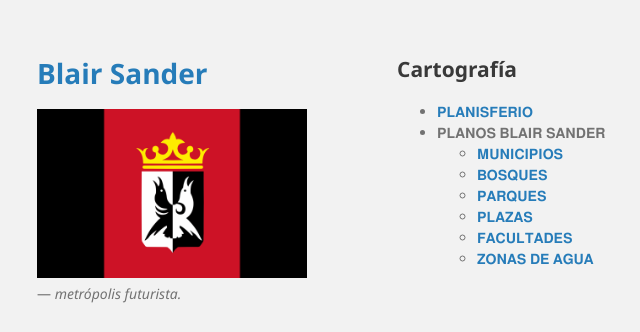
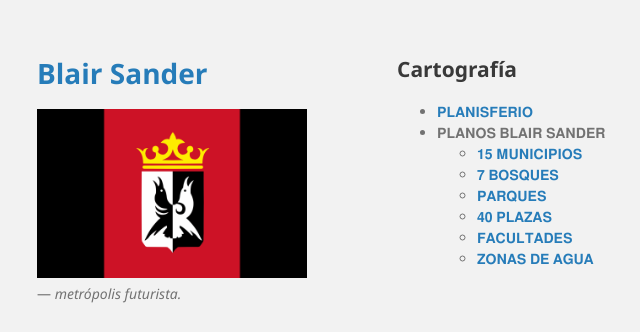
Before and after one commit to BlairSander/ciudad, a Jekyll site: the page built from cartografia.md, in a window 1280 px wide. Shown: the top 332 px of the page, without its empty margins (173-813 px from the left). Built offline with Jekyll 4.4.1, drawn with Linux system fonts in a browser that asks for light colours.

Commit message:
Update cartografia.md

```diff
--- a/cartografia.md
+++ b/cartografia.md
@@ -5,9 +5,9 @@ layout: default
 
 - [𝐏𝐋𝐀𝐍𝐈𝐒𝐅𝐄𝐑𝐈𝐎](https://blairsander.github.io/ciudad/planisferio.html)
 - 𝐏𝐋𝐀𝐍𝐎𝐒 𝐁𝐋𝐀𝐈𝐑 𝐒𝐀𝐍𝐃𝐄𝐑
-  - [𝐌𝐔𝐍𝐈𝐂𝐈𝐏𝐈𝐎𝐒](https://blairsander.github.io/ciudad/municipios.html)
-  - [𝐁𝐎𝐒𝐐𝐔𝐄𝐒](https://blairsander.github.io/ciudad/bosques.html)
+  - [𝟏𝟓 𝐌𝐔𝐍𝐈𝐂𝐈𝐏𝐈𝐎𝐒](https://blairsander.github.io/ciudad/municipios.html)
+  - [𝟕 𝐁𝐎𝐒𝐐𝐔𝐄𝐒](https://blairsander.github.io/ciudad/bosques.html)
   - [𝐏𝐀𝐑𝐐𝐔𝐄𝐒](https://blairsander.github.io/ciudad/parques.html)
-  - [𝐏𝐋𝐀𝐙𝐀𝐒](https://blairsander.github.io/ciudad/plazas.html)
+  - [𝟒𝟎 𝐏𝐋𝐀𝐙𝐀𝐒](https://blairsander.github.io/ciudad/plazas.html)
   - [𝐅𝐀𝐂𝐔𝐋𝐓𝐀𝐃𝐄𝐒](https://blairsander.github.io/ciudad/facultades.html)
   - [𝐙𝐎𝐍𝐀𝐒 𝐃𝐄 𝐀𝐆𝐔𝐀](https://blairsander.github.io/ciudad/h2o.html)
```
